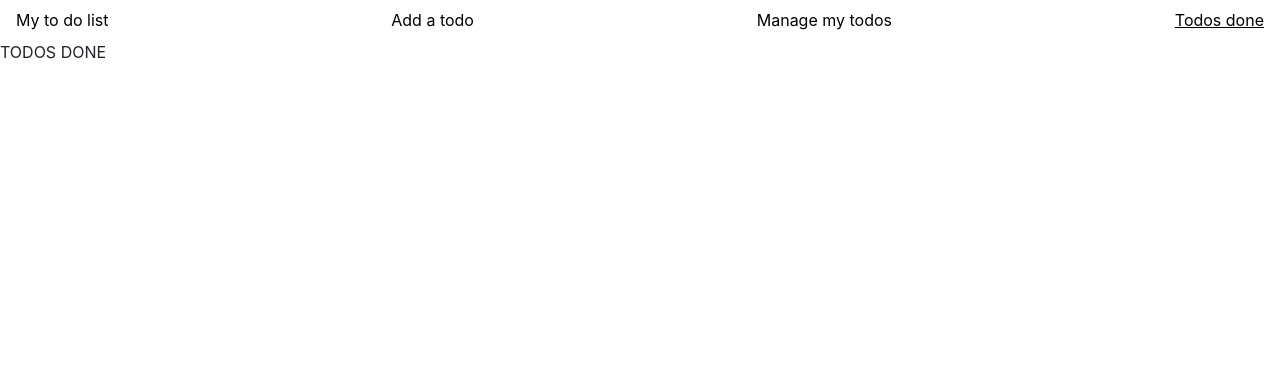
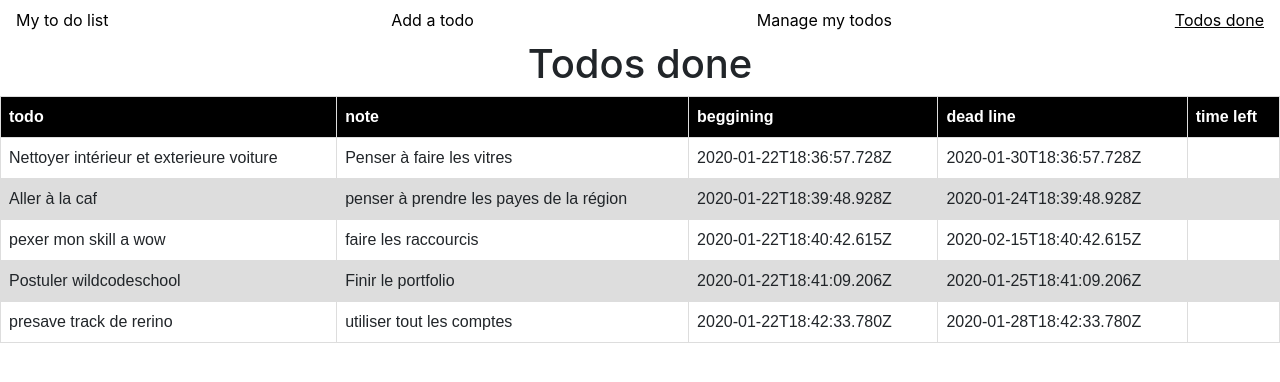
Before and after one commit to bapHyv/TodoList, a React (Create React App) app: page /todosdone in a window 1280 px wide. Shown: the top 382 px of the page. Built offline with nearby package versions, Linux system fonts and the light colour scheme; data requests are answered from the project's data file.

Commit message:
implemented the todos done component. implemented a piece of algorithm that create a new ID when a todo is done so there is no conflict between a task and a done id

```diff
--- a/db.json
+++ b/db.json
@@ -1,42 +1,47 @@
 {
   "tasks": [
     {
-      "task": "postuler wildcodeschool",
-      "note": "finir application",
-      "timeleft": "8",
-      "id": 1
-    },
-    {
       "task": "nettoyer vitre ",
       "note": "utiliser bon produit",
-      "timeleft": "8",
-      "id": 2
+      "timeleft": "5",
+      "id": 1
     }
   ],
   "done": [
     {
-      "task": "Aller à la CAF",
-      "note": "prendre papier paye région",
-      "beggining": "2020-01-22T11:16:24.848Z",
-      "deadline": "2020-01-24T11:16:24.848Z",
-      "timeleft": 2,
-      "id": 3
+      "id": 1,
+      "task": "Nettoyer intérieur et exterieure voiture",
+      "note": "Penser à faire les vitres",
+      "beggining": "2020-01-22T18:36:57.728Z",
+      "deadline": "2020-01-30T18:36:57.728Z"
     },
     {
-      "task": "Postuler wildcodeschool",
-      "note": "finir portfolio",
-      "beggining": "2020-01-22T11:17:15.674Z",
-      "deadline": "2020-01-24T11:17:15.674Z",
-      "timeleft": 2,
-      "id": 4
+      "id": 2,
+      "task": "Aller à la caf",
+      "note": "penser à prendre les payes de la région",
+      "beggining": "2020-01-22T18:39:48.928Z",
+      "deadline": "2020-01-24T18:39:48.928Z"
     },
     {
-      "task": "Nettoyer intérieur et exterieure voiture",
-      "note": "Porter attention au jantes",
-      "beggining": "2020-01-22T16:01:03.659Z",
-      "deadline": "2020-01-27T16:01:03.659Z",
-      "timeleft": 5,
-      "id": 1
+      "id": 3,
+      "task": "pexer mon skill a wow",
+      "note": "faire les raccourcis",
+      "beggining": "2020-01-22T18:40:42.615Z",
+      "deadline": "2020-02-15T18:40:42.615Z"
+    },
+    {
+      "id": 4,
+      "task": "Postuler wildcodeschool",
+      "note": "Finir le portfolio",
+      "beggining": "2020-01-22T18:41:09.206Z",
+      "deadline": "2020-01-25T18:41:09.206Z"
+    },
+    {
+      "id": 5,
+      "task": "presave track de rerino",
+      "note": "utiliser tout les comptes",
+      "beggining": "2020-01-22T18:42:33.780Z",
+      "deadline": "2020-01-28T18:42:33.780Z"
     }
   ]
 }
--- a/src/components/TodosDone.js
+++ b/src/components/TodosDone.js
@@ -1,11 +1,52 @@
 import React, { Component } from 'react'
+import axios from 'axios'
 
 export default class TodosDone extends Component {
+    constructor() {
+        super()
+        this.state = {
+            todosDone : []
+        }
+    }
+
+    componentWillMount() {
+        axios.get('/done/').then(data => {
+            console.log(data.data)
+            this.setState({
+                todosDone: data.data
+            })
+        })
+    }
+
     render() {
         return (
             <div>
-                TODOS DONE
-            </div>
+				<h1>Todos done</h1>
+				<table>
+					<thead>
+						<tr>
+							<th>todo</th>
+							<th>note</th>
+							<th>beggining</th>
+							<th>dead line</th>
+							<th>time left</th>
+						</tr>
+					</thead>
+					<tbody>
+						{this.state.todosDone.map(task => {
+							return (
+								<tr key={task.id}>
+									<td>{task.task}</td>
+									<td>{task.note}</td>
+									<td>{task.beggining}</td>
+									<td>{task.deadline}</td>
+									<td>{task.timeleft}</td>
+								</tr>
+							);
+						})}
+					</tbody>
+				</table>
+			</div>
         )
     }
 }
--- a/src/components/manageMyTodos/ManageMyTodos.js
+++ b/src/components/manageMyTodos/ManageMyTodos.js
@@ -10,18 +10,24 @@ export default class ManageMyTodos extends Component {
 		};
 	}
 
-	handleClickDelete = todo => {
-		axios.post('/done/', todo);
-		axios.delete(`/tasks/${todo.id}`);
-		console.log(todo);
-		axios.get('/tasks').then(data => {
+	handleClickDelete = async todo => {
+		let doneArrayLength
+		await axios.get('/done/').then(data => {
+			doneArrayLength = data.data.length
+			console.log(doneArrayLength)
+		})
+		await axios.post('/done/', {
+			id:doneArrayLength + 1,
+			task: todo.task,
+			note: todo.note,
+			beggining: todo.beggining,
+			deadline: todo.deadline
+		})
+		await axios.delete(`/tasks/${todo.id}`);
+		await axios.get('/tasks').then(data => {
 			this.setState({ data: data.data });
 		});
 	};
-
-	handleClickModify = todo => {
-
-	}
 
 	componentDidMount() {
 		axios.get('/tasks').then(data => {
```
